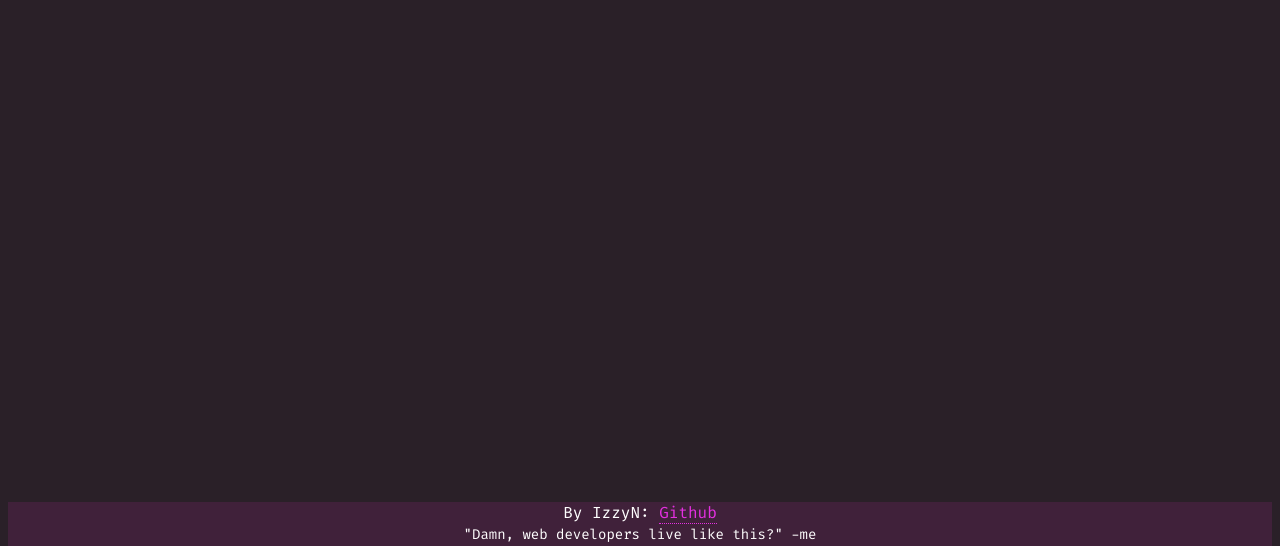
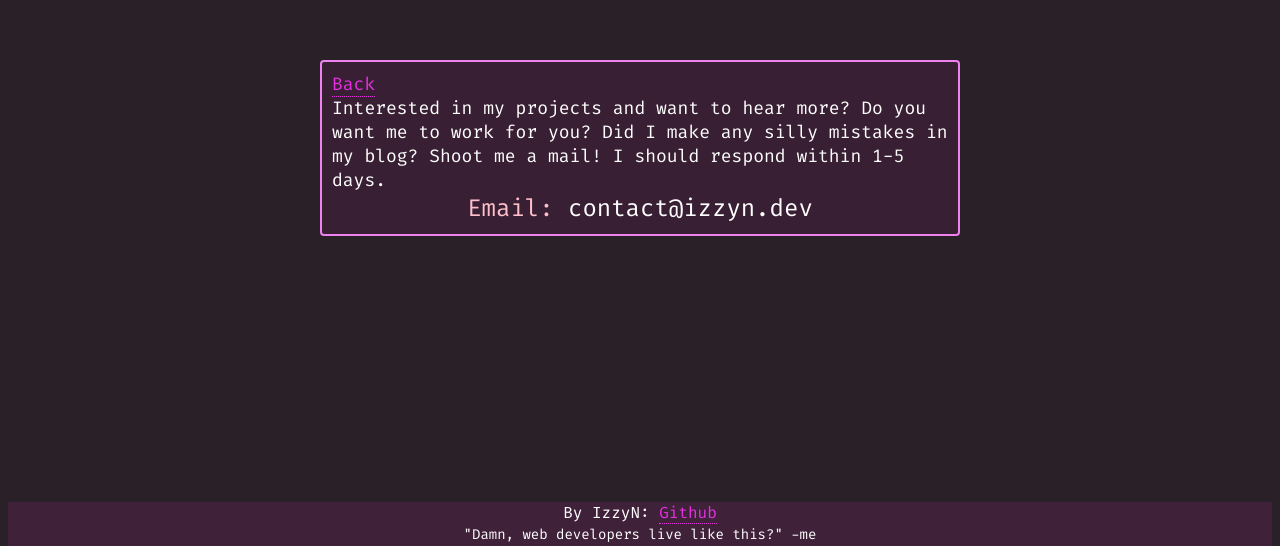
Before and after one commit to izzyn/sitev2, an Eleventy site: page src/contact.html in a window 1280 px wide. Shown: the part 262-808 px from the top of the page. Built offline with nearby package versions, Linux system fonts and the light colour scheme; Eleventy itself is replaced by a stand-in of ours; files that its build step writes are made by us from their sources; what markdown-it-mathjax3 would draw is missing.

Commit message:
Contact page :)

```diff
--- a/src/code.css
+++ b/src/code.css
@@ -26,6 +26,8 @@ pre[class*="language-"] {
 	hyphens: none;
 }
 
+
+
 /* Code blocks */
 pre[class*="language-"] {
 	padding: 1em;
@@ -33,6 +35,7 @@ pre[class*="language-"] {
 	overflow: auto;
 	border-radius: 0.3em;
 }
+
 
 :not(pre) > code[class*="language-"],
 pre[class*="language-"] {
@@ -52,6 +55,8 @@ pre[class*="language-"] {
 .token.cdata {
 	color: #d4d0ab;
 }
+
+
 
 .token.punctuation {
 	color: #fefefe;
--- a/src/contact.html
+++ b/src/contact.html
@@ -3,6 +3,10 @@ title: Contact Me!
 layout: base.njk
 ---
 
-<div class="center">
-
+<div class="center; blog-card" style="font-size: 18px; width: auto; -bottom: 3em;  position: absolute; top: 50%; left: 50%; transform: translate(-50%, -50%);">
+  <a href="/">Back</a> <br>
+  <span> Interested in my projects and want to hear more? Do you want me to work for you? Did I make any silly mistakes in my blog? Shoot me a mail! I should respond within 1-5 days. </span>
+<div style="text-align: center; font-size: 24px;">
+  <span> <span style="color: pink;"> Email: </span> contact@izzyn.dev </span>
 </div>
+</div>
```
